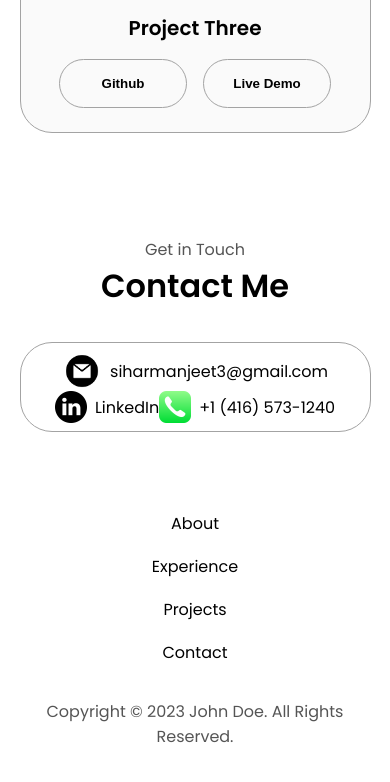
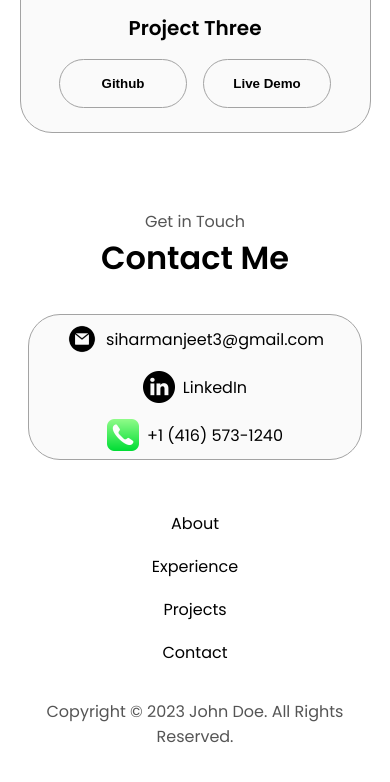
Before and after one commit to Harmanjeet3/Portfolio, a plain HTML site: page index.html in a window 390 px wide. Shown: the part 4271-5053 px from the top of the page. Drawn offline with Linux system fonts and the light colour scheme.

Commit message:
Fix contact style and phone number

```diff
--- a/index.html
+++ b/index.html
@@ -368,7 +368,7 @@
               alt="Phone icon"
               class="icon contact-icon"
             />
-            <p><a href="tel:+1234567890">+1 (416) 573-1240</a></p>
+            <p><a href="tel:+14165731240">+1 (416) 573-1240</a></p>
         </div>
       </div>
     </section>
--- a/style.css
+++ b/style.css
@@ -392,12 +392,14 @@ article .icon {
 .contact-info-upper-container {
   display: flex;
   justify-content: center;
+  flex-wrap: wrap; /* Ensures items wrap properly */
   border-radius: 2rem;
   border: rgb(53, 53, 53) 0.1rem solid;
   border-color: rgb(163, 163, 163);
-  background: (250, 250, 250);
+  background: rgb(250, 250, 250); /* Fixed incorrect background syntax */
   margin: 2rem auto;
   padding: 0.5rem;
+  gap: 1rem; /* Added spacing between items */
 }
 
 .contact-info-container {
@@ -408,16 +410,18 @@ article .icon {
   margin: 1rem;
 }
 
-.contact-info-container p {
-  font-size: larger;
-}
+/* Responsive Fix for Small Screens */
+@media (max-width: 480px) {
+  .contact-info-upper-container {
+    flex-direction: column;
+    align-items: center;
+    width: 90%;
+  }
 
-.contact-icon {
-  cursor: default;
-}
-
-.email-icon {
-  height: 2.5rem;
+  .contact-info-container {
+    width: 100%;
+    justify-content: center;
+  }
 }
 
 /* FOOTER SECTION */
```
